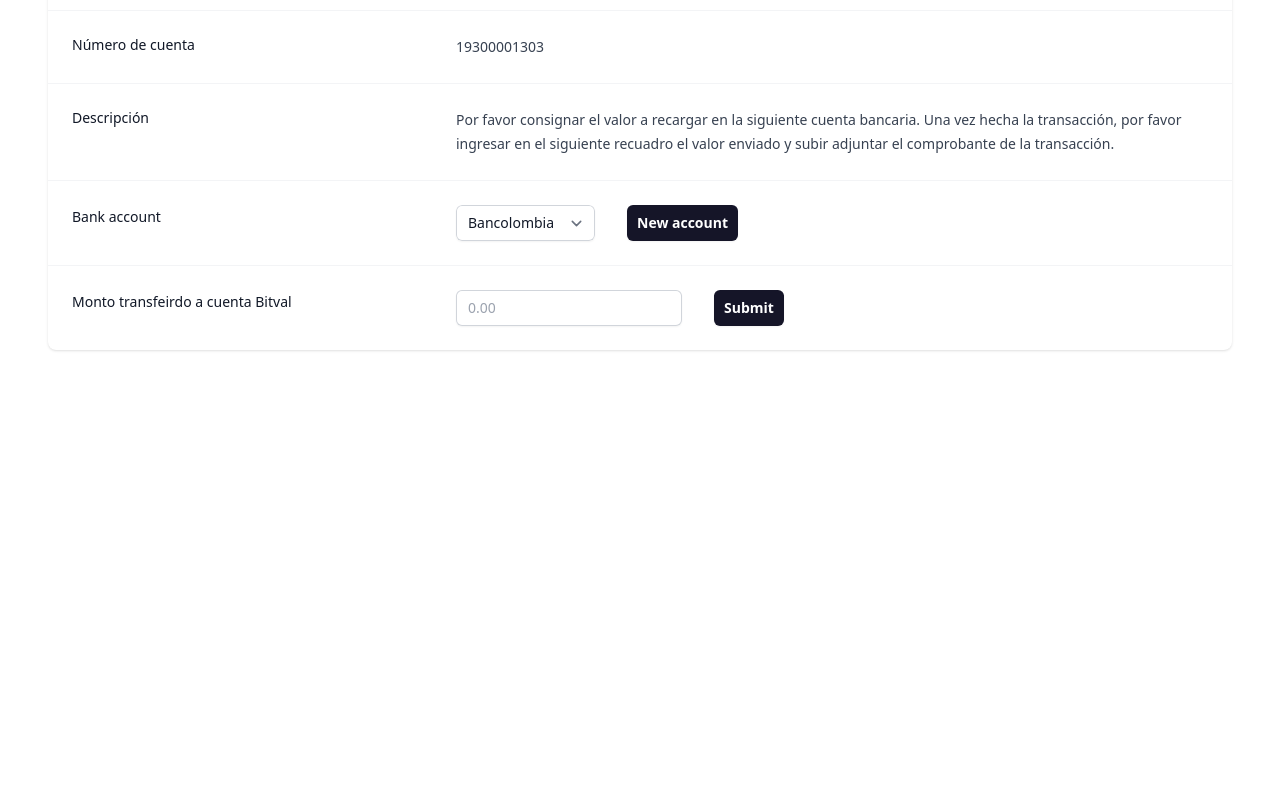
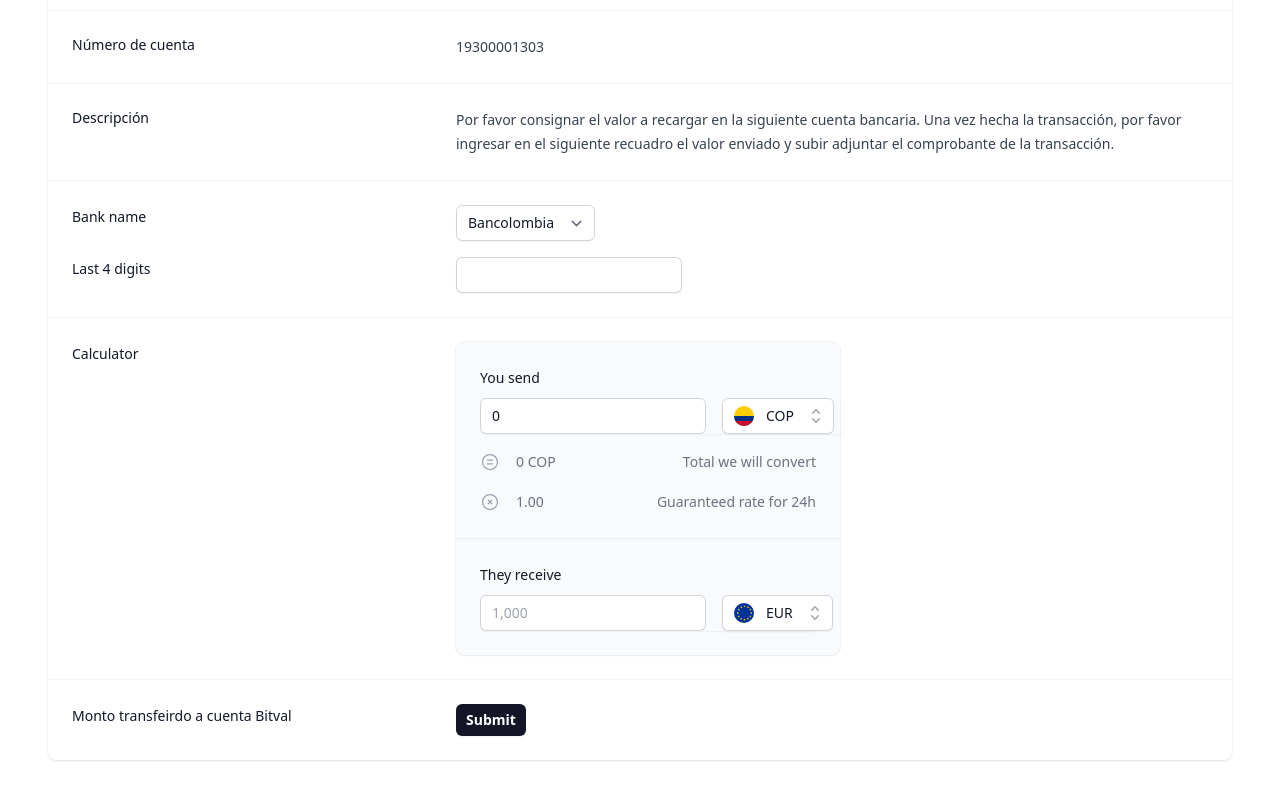
Before and after one commit to happysalada/sweif, a SvelteKit app: page /nicolas/deposit in a window 1280 px wide. Shown: the part 468-1268 px from the top of the page. Before the commit the page ends 866 px from the top, so only its background shows below. Built offline with nearby package versions, Linux system fonts and the light colour scheme.

Commit message:
fix recargar page

```diff
--- /dev/null
+++ b/src/lib/constants.ts
@@ -0,0 +1,12 @@
+import { Decimal } from "decimal.js";
+
+export const EUR_FEE_TABLE = [
+  { min: new Decimal(0), max: new Decimal(199), rate: new Decimal(0.04) },
+  { min: new Decimal(200), max: new Decimal(499), rate: new Decimal(0.03) },
+  { min: new Decimal(500), max: new Decimal(999), rate: new Decimal(0.025) },
+  { min: new Decimal(1000), max: new Decimal(2999), rate: new Decimal(0.021) },
+  { min: new Decimal(3000), max: new Decimal(4999), rate: new Decimal(0.018) },
+  { min: new Decimal(5000), max: new Decimal(9999), rate: new Decimal(0.015) },
+  { min: new Decimal(10000), max: new Decimal(19999), rate: new Decimal(0.013) },
+  { min: new Decimal(20000), max: new Decimal(200000000), rate: new Decimal(0.011) }
+]
--- a/src/routes/+page.server.ts
+++ b/src/routes/+page.server.ts
@@ -1,20 +1,8 @@
 import type { PageServerLoad } from './$types';
-import { Decimal } from "decimal.js";
 import { FiatCurrency } from '$lib/types';
 import { decimalToStringTable } from '$lib/utils';
+import { EUR_FEE_TABLE } from "$lib/constants";
 // import { getJson } from "serpapi";
-
-const EUR_TABLE = [
-  { min: new Decimal(0), max: new Decimal(199), rate: new Decimal(0.04) },
-  { min: new Decimal(200), max: new Decimal(499), rate: new Decimal(0.03) },
-  { min: new Decimal(500), max: new Decimal(999), rate: new Decimal(0.025) },
-  { min: new Decimal(1000), max: new Decimal(2999), rate: new Decimal(0.021) },
-  { min: new Decimal(3000), max: new Decimal(4999), rate: new Decimal(0.018) },
-  { min: new Decimal(5000), max: new Decimal(9999), rate: new Decimal(0.015) },
-  { min: new Decimal(10000), max: new Decimal(19999), rate: new Decimal(0.013) },
-  { min: new Decimal(20000), max: new Decimal(200000000), rate: new Decimal(0.011) }
-]
-
 
 export const load = (async ({ platform, fetch }) => {
   let api_key = platform?.env?.SERPAPI_KEY;
@@ -29,13 +17,13 @@ export const load = (async ({ platform, fetch }) => {
   let eurCopResponse = await fetch(`https://serpapi.com/search?engine=google_finance&q=${"EUR-COP"}&api_key=${api_key}`)
   let eurCop = await eurCopResponse.json();
   let eurCopRate: number = eurCop.summary?.extracted_price;
-  let copTable = EUR_TABLE.map(({ min, max, rate }) => ({ min: min.mul(eurCopRate), max: max.mul(eurCopRate), rate }))
+  let copTable = EUR_FEE_TABLE.map(({ min, max, rate }) => ({ min: min.mul(eurCopRate), max: max.mul(eurCopRate), rate }))
   return {
     fxRates: {
       "EUR-COP": eurCopRate,
     },
     feeTable: {
-      [FiatCurrency.EUR]: decimalToStringTable(EUR_TABLE),
+      [FiatCurrency.EUR]: decimalToStringTable(EUR_FEE_TABLE),
       [FiatCurrency.COP]: decimalToStringTable(copTable),
     }
   };
--- /dev/null
+++ b/src/routes/[user]/deposit/+page.server.ts
@@ -0,0 +1,17 @@
+import type { PageServerLoad } from './$types';
+
+export const load = (async ({ platform, fetch }) => {
+  let api_key = platform?.env?.SERPAPI_KEY;
+  if (!api_key) {
+    return {
+    }
+  }
+  let eurCopResponse = await fetch(`https://serpapi.com/search?engine=google_finance&q=${"EUR-COP"}&api_key=${api_key}`)
+  let eurCop = await eurCopResponse.json();
+  let eurCopRate: number = eurCop.summary?.extracted_price;
+  return {
+    fxRates: {
+      "EUR-COP": eurCopRate,
+    },
+  };
+}) satisfies PageServerLoad;
--- a/src/routes/[user]/deposit/+page.svelte
+++ b/src/routes/[user]/deposit/+page.svelte
@@ -1,11 +1,13 @@
 <script lang="ts">
+  import type { PageData } from "./$types";
+
   import UserNav from "$lib/UserNav.svelte";
-  import NewBankAccountModal from "$lib/NewBankAccountModal.svelte";
+  import Calculator from "$lib/Calculator.svelte";
+
+  export let data: PageData;
 
   let showModal = false;
 </script>
-
-<NewBankAccountModal bind:showModal />
 
 <UserNav />
 
@@ -47,7 +49,7 @@
 
       <div class="px-4 py-6 sm:grid sm:grid-cols-3 sm:gap-4 sm:px-6">
         <dt class="text-sm font-medium leading-6 text-gray-900">
-          Bank account
+          Bank name
         </dt>
         <dd class="mt-2 text-sm text-gray-900 sm:col-span-2 sm:mt-0">
           <div class="flex justify-start gap-8">
@@ -65,37 +67,47 @@
               </div>
             </div>
 
-            <button
-              type="button"
-              on:click={() => (showModal = true)}
-              class="rounded-md bg-primary-600 px-2.5 text-sm font-semibold text-white shadow-sm hover:bg-primary-500 focus-visible:outline focus-visible:outline-2 focus-visible:outline-offset-2 focus-visible:outline-primary-600"
-              >New account</button
-            >
           </div>
+        </dd>
+
+        <dt class="text-sm font-medium leading-6 text-gray-900">
+          Last 4 digits
+        </dt>
+        <dd class="mt-2 text-sm text-gray-900 sm:col-span-2 sm:mt-0">
+          <div class="flex justify-start gap-8">
+            <div class="sm:col-span-2">
+              <label for="bankAccount" class="sr-only">Bank account</label>
+              <div>
+                <input
+                  type="number"
+                  name="amount"
+                  id="amount"
+                  class="block w-full rounded-md border-0 py-1.5 text-gray-900 shadow-sm ring-1 ring-inset ring-gray-300 placeholder:text-gray-400 focus:ring-2 focus:ring-inset focus:ring-primary-600 sm:text-sm sm:leading-6"
+                />
+              </div>
+            </div>
+
+          </div>
+        </dd>
+      </div>
+
+      <div class="px-4 py-6 sm:grid sm:grid-cols-3 sm:gap-4 sm:px-6">
+        <dt class="text-sm font-medium leading-6 text-gray-900">
+          Calculator
+        </dt>
+        <dd class="mt-2 text-sm text-gray-900 sm:col-span-2 sm:mt-0">
+          <Calculator fxRates={data.fxRates} allFees={undefined}/>
         </dd>
       </div>
 
       <div class="px-4 py-6 sm:grid sm:grid-cols-3 sm:gap-4 sm:px-6">
         <dt class="text-sm font-medium leading-6 text-gray-900">Monto transfeirdo a cuenta Bitval</dt>
         <dd class="mt-2 text-sm text-gray-900 sm:col-span-2 sm:mt-0">
-          <div class="flex justify-start gap-8">
-            <div>
-              <label for="email" class="sr-only">Amount</label>
-              <input
-                type="number"
-                name="amount"
-                id="amount"
-                class="block w-full rounded-md border-0 py-1.5 text-gray-900 shadow-sm ring-1 ring-inset ring-gray-300 placeholder:text-gray-400 focus:ring-2 focus:ring-inset focus:ring-primary-600 sm:text-sm sm:leading-6"
-                placeholder="0.00"
-              />
-            </div>
-
-            <button
-              type="button"
-              class="rounded-md bg-primary-600 px-2.5 text-sm font-semibold text-white shadow-sm hover:bg-primary-500 focus-visible:outline focus-visible:outline-2 focus-visible:outline-offset-2 focus-visible:outline-primary-600"
-              >Submit</button
-            >
-          </div>
+          <button
+            type="button"
+            class="rounded-md bg-primary-600 px-2.5 py-1.5 text-sm font-semibold text-white shadow-sm hover:bg-primary-500 focus-visible:outline focus-visible:outline-2 focus-visible:outline-offset-2 focus-visible:outline-primary-600"
+            >Submit</button
+          >
         </dd>
       </div>
     </dl>
```
